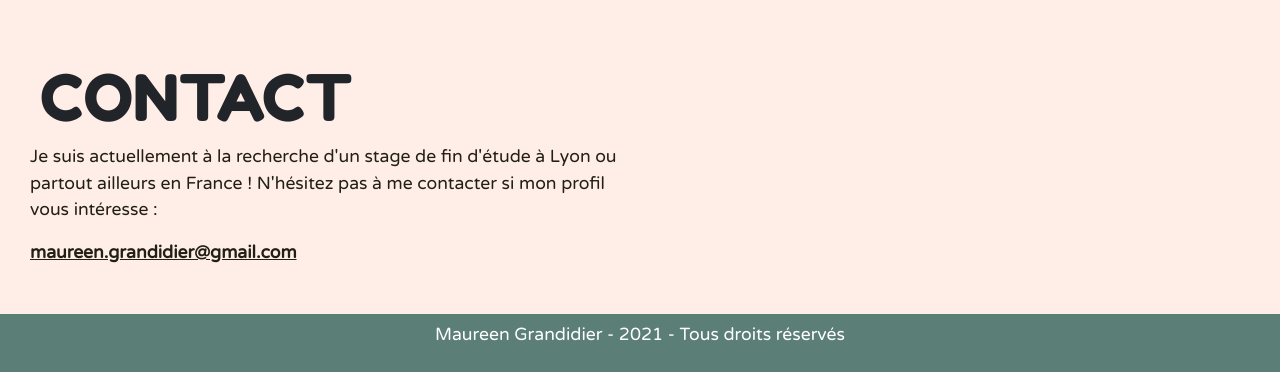
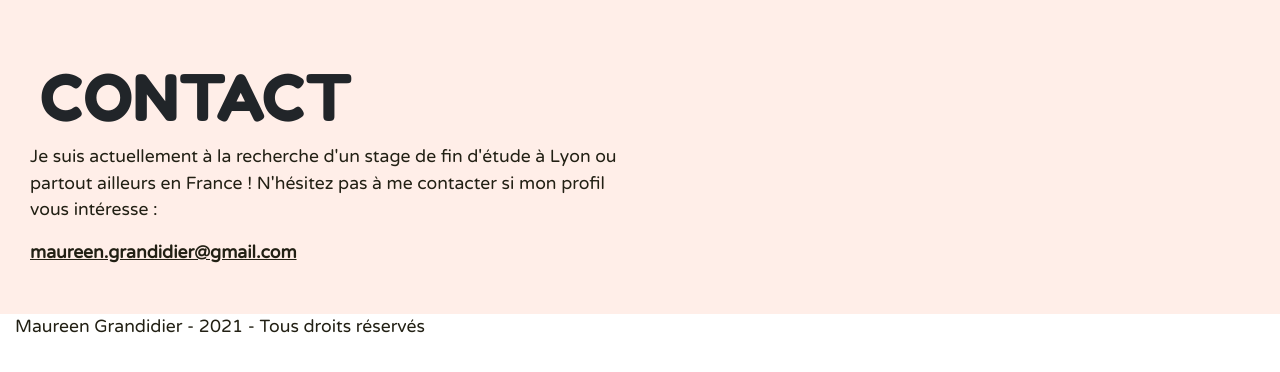
Before and after one commit to Maureen-gdd/a, a plain HTML site: page index.html in a window 1280 px wide. Shown: the part 1867-2239 px from the top of the page. After the commit the page ends 2207 px from the top, so only its background shows below. Drawn offline with nearby package versions, Linux system fonts and the light colour scheme.

Commit message:
Update index.html

```diff
--- a/index.html
+++ b/index.html
@@ -102,7 +102,7 @@
         </div>
   </div>
 
-  <div class="container-fluid droit">
+  <div class="container-fluid droit_bis">
                 <p>Maureen Grandidier - 2021 - Tous droits réservés</p>
   </div>
 
```
